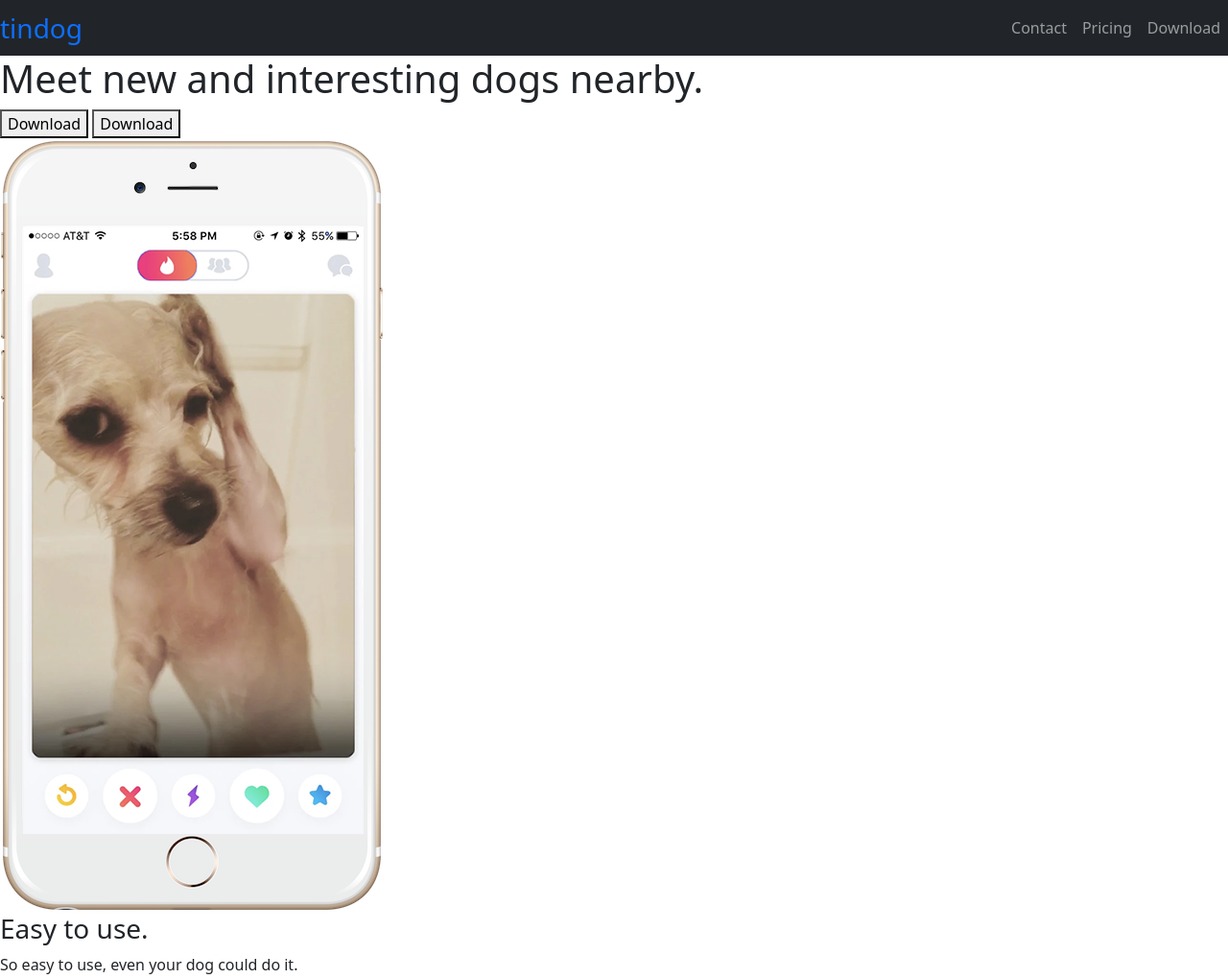
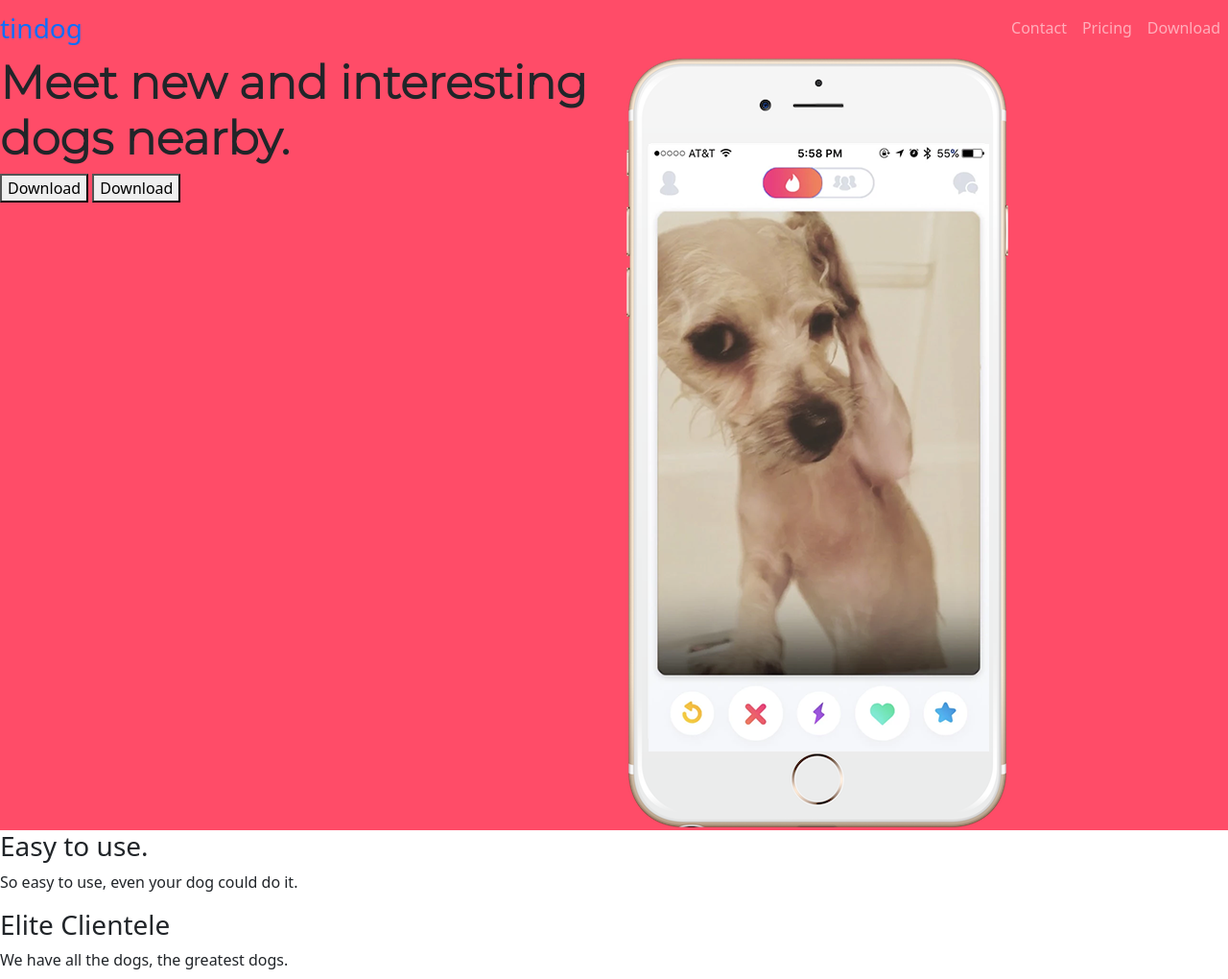
Before and after one commit to ishchuktaras/Web-development-course-Udemy-, a plain HTML site: page Bootstrap/TinDog-Start-master/index.html in a window 1280 px wide. Shown: the top 1020 px of the page at 96% size. Drawn offline with nearby package versions, Linux system fonts and the light colour scheme.

Commit message:
Styl hlavičky

```diff
--- a/Bootstrap/TinDog-Start-master/css/styles.css
+++ b/Bootstrap/TinDog-Start-master/css/styles.css
@@ -0,0 +1,9 @@
+#title {
+  background-color: #ff4c68;
+}
+
+h1 {
+  font-family: "Montserrat";
+  font-size: 3rem;
+  font-weight: 900;
+}
--- a/Bootstrap/TinDog-Start-master/index.html
+++ b/Bootstrap/TinDog-Start-master/index.html
@@ -6,23 +6,18 @@
   <title>TinDog</title>
   <link href="https://cdn.jsdelivr.net/npm/bootstrap@5.2.0-beta1/dist/css/bootstrap.min.css" rel="stylesheet"
     integrity="sha384-0evHe/X+R7YkIZDRvuzKMRqM+OrBnVFBL6DOitfPri4tjfHxaWutUpFmBp4vmVor" crossorigin="anonymous">
+  <link rel="preconnect" href="https://fonts.googleapis.com">
+  <link rel="preconnect" href="https://fonts.gstatic.com" crossorigin>
+  <link href="https://fonts.googleapis.com/css2?family=Montserrat:wght@300&family=Ubuntu:wght@300&display=swap"
+    rel="stylesheet">
   <link rel="stylesheet" href="css/styles.css">
-
-  <script src="https://cdn.jsdelivr.net/npm/@popperjs/core@2.11.5/dist/umd/popper.min.js"
-    integrity="sha384-Xe+8cL9oJa6tN/veChSP7q+mnSPaj5Bcu9mPX5F5xIGE0DVittaqT5lorf0EI7Vk"
-    crossorigin="anonymous"></script>
-  <script src="https://cdn.jsdelivr.net/npm/bootstrap@5.2.0-beta1/dist/js/bootstrap.min.js"
-    integrity="sha384-kjU+l4N0Yf4ZOJErLsIcvOU2qSb74wXpOhqTvwVx3OElZRweTnQ6d31fXEoRD1Jy"
-    crossorigin="anonymous"></script>
 </head>
 
 <body>
-
   <section id="title">
 
     <!-- Nav Bar -->
-
-    <nav class="navbar navbar-expand-lg navbar-dark bg-dark">
+    <nav class="navbar navbar-expand-lg navbar-dark">
       <a class="navbar-brend text-decoration-none fs-3" href="">tindog</a>
       <button class="navbar-toggler" type="button" data-bs-toggle="collapse" data-bs-target="#navbarSupportedContent"
         aria-controls="navbarSupportedContent" aria-expanded="false" aria-label="Toggle navigation">
@@ -45,14 +40,15 @@
     </nav>
 
     <!-- Title -->
-
-    <div>
-      <h1>Meet new and interesting dogs nearby.</h1>
-      <button type="button">Download</button>
-      <button type="button">Download</button>
-    </div>
-    <div>
-      <img src="images/iphone6.png" alt="iphone-mockup">
+    <div class="row">
+      <div class="col-lg-6">
+        <h1>Meet new and interesting dogs nearby.</h1>
+        <button type="button">Download</button>
+        <button type="button">Download</button>
+      </div>
+      <div class="col-lg-6">
+        <img src="images/iphone6.png" alt="iphone-mockup">
+      </div>
     </div>
 
   </section>
@@ -154,7 +150,12 @@
 
   </footer>
 
-
+  <script src="https://cdn.jsdelivr.net/npm/@popperjs/core@2.11.5/dist/umd/popper.min.js"
+    integrity="sha384-Xe+8cL9oJa6tN/veChSP7q+mnSPaj5Bcu9mPX5F5xIGE0DVittaqT5lorf0EI7Vk"
+    crossorigin="anonymous"></script>
+  <script src="https://cdn.jsdelivr.net/npm/bootstrap@5.2.0-beta1/dist/js/bootstrap.min.js"
+    integrity="sha384-kjU+l4N0Yf4ZOJErLsIcvOU2qSb74wXpOhqTvwVx3OElZRweTnQ6d31fXEoRD1Jy"
+    crossorigin="anonymous"></script>
 </body>
 
 </html>
```
